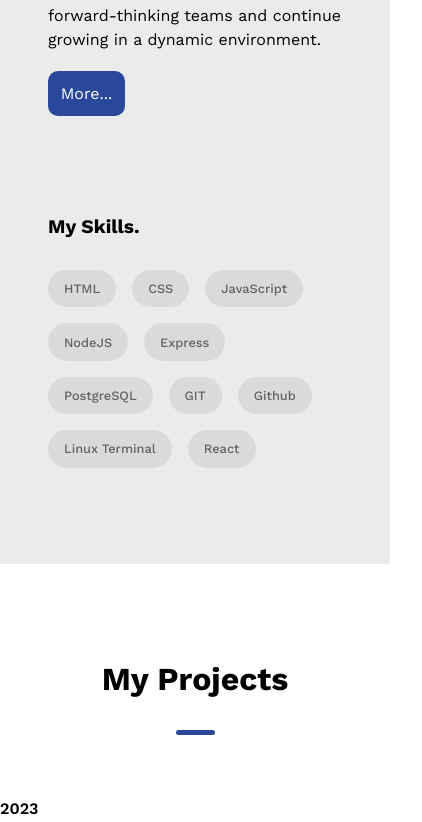
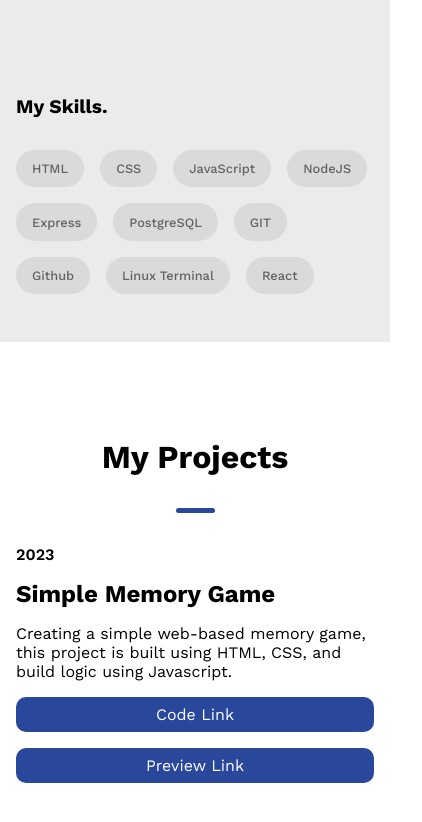
Before and after one commit to FirdausIqbal/Portfolio-React, a React (Create React App) app: page / in a window 390 px wide. Shown: the part 1915-2737 px from the top of the page, 422 px wide, since content can reach past the window. Built offline with nearby package versions, Linux system fonts and the light colour scheme.

Commit message:
repair responsive issue

```diff
--- a/src/components/About.jsx
+++ b/src/components/About.jsx
@@ -34,6 +34,7 @@ const Bodytext = styled.div`
   gap: 5rem;
   ${mobile({
     flexDirection: "column",
+    padding: '0 1rem 3rem'
   })}
 `;
 const Left = styled.div`
--- a/src/components/Project.jsx
+++ b/src/components/Project.jsx
@@ -8,6 +8,7 @@ const Container = styled.section`
   width: 100%;
   padding: 4rem 0;
   background-color: #ffffff;
+  overflow: hidden;
 `;
 const MainContainer = styled.div`
   display: flex;
@@ -17,9 +18,12 @@ const MainContainer = styled.div`
   max-width: 100%;
   align-items: center;
   margin-top: 4rem;
+  ${mobile({
+    marginTop: '2rem'
+  })}
 `;
 const Main = styled.div`
-width: 100%;
+  width: 100%;
   display: flex;
   gap: 5rem;
   justify-content: center;
@@ -28,8 +32,7 @@ width: 100%;
   ${mobile({
     flexDirection: "column",
     gap: "1rem",
-    padding: "0 2rem",
-    alignItems: "start",
+    alignItems: "start"
   })}
 `;
 const Decoration = styled.div`
@@ -47,14 +50,16 @@ const Decoration = styled.div`
 const Left = styled.div`
   text-align: right;
   font-weight: 600;
+  padding: 0 1rem;
 `;
 const Right = styled.div`
   width: 30%;
   display: flex;
   flex-direction: column;
   gap: 1rem;
+  padding: 0 1rem;
   ${mobile({
-    width: "100%",
+    width: "calc(100% - 2rem)",
   })}
 `;
 const Head = styled.div`
```
